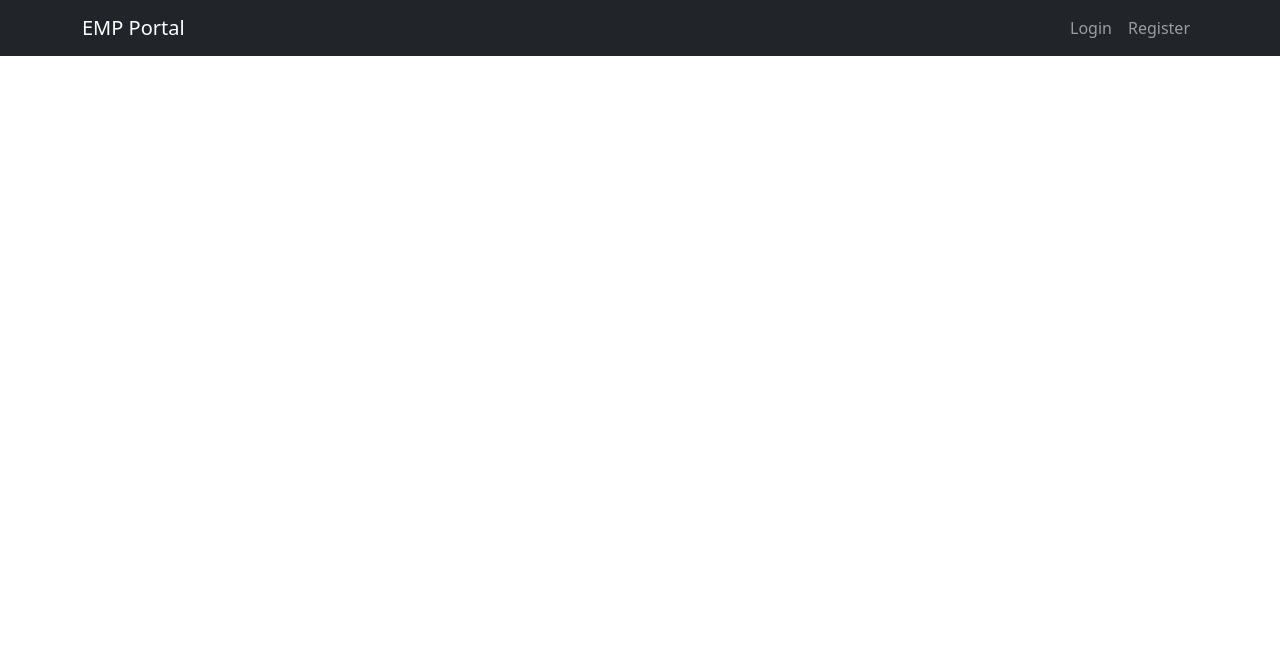
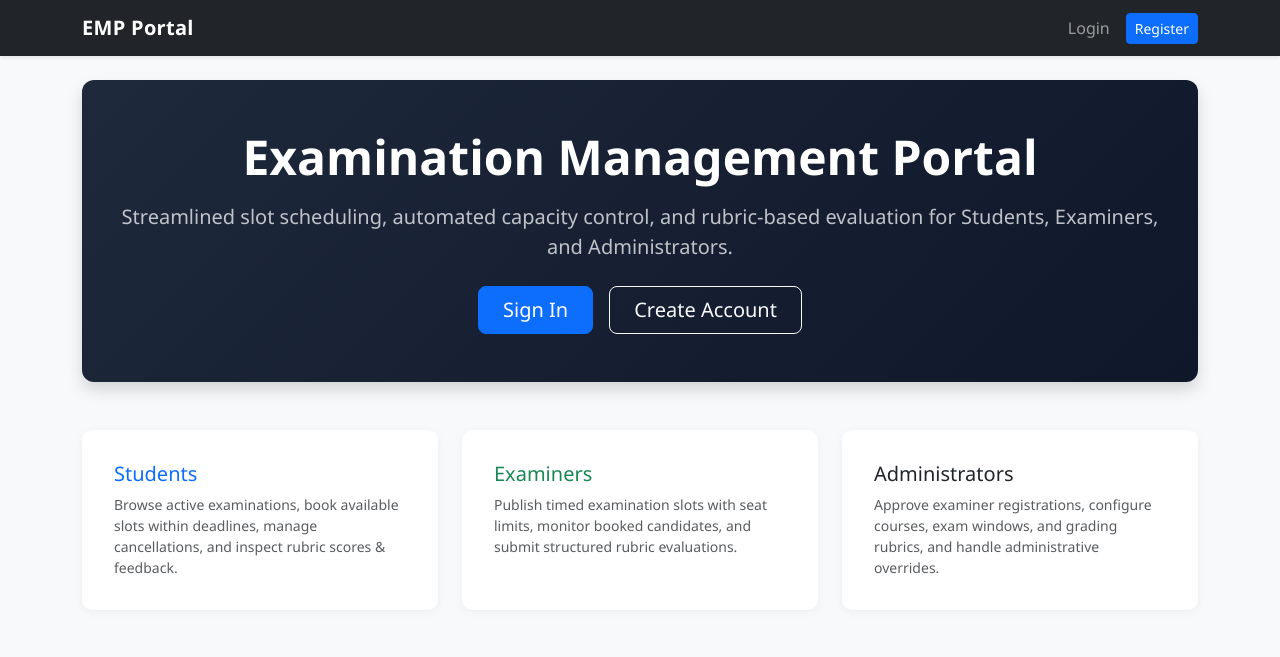
Before and after one commit to yashwantalli/Examination-Management-Portal, a Flask app: page / in a window 1280 px wide. Shown: the top 657 px of the page. Run offline with Flask 3, Linux system fonts and the light colour scheme.

Commit message:
Fix register template and upgrade UI/UX with landing page, profile view, and custom CSS

```diff
--- a/app.py
+++ b/app.py
@@ -43,7 +43,7 @@ def create_app():
                 return redirect(url_for('examiner.dashboard'))
             elif current_user.role == 'student':
                 return redirect(url_for('student.dashboard'))
-        return render_template('base.html')
+        return render_template('index.html')
 
     return app
 
--- /dev/null
+++ b/static/css/style.css
@@ -0,0 +1,24 @@
+body {
+    background-color: #f8f9fa;
+    font-family: 'Segoe UI', system-ui, -apple-system, sans-serif;
+}
+.navbar-brand {
+    font-weight: 700;
+    letter-spacing: 0.3px;
+}
+.card {
+    border: none;
+    border-radius: 10px;
+    box-shadow: 0 2px 10px rgba(0, 0, 0, 0.05);
+}
+.card-header {
+    background-color: #ffffff;
+    border-bottom: 1px solid #eef0f2;
+    font-weight: 600;
+}
+.hero-section {
+    background: linear-gradient(135deg, #1e293b 0%, #0f172a 100%);
+    color: white;
+    border-radius: 12px;
+    padding: 3rem 2rem;
+}
--- a/templates/base.html
+++ b/templates/base.html
@@ -5,33 +5,40 @@
     <meta name="viewport" content="width=device-width, initial-scale=1.0">
     <title>Examination Management Portal</title>
     <link href="https://cdn.jsdelivr.net/npm/bootstrap@5.3.0/dist/css/bootstrap.min.css" rel="stylesheet">
+    <link href="{{ url_for('static', filename='css/style.css') }}" rel="stylesheet">
 </head>
 <body>
-    <nav class="navbar navbar-expand-lg navbar-dark bg-dark mb-4">
+    <nav class="navbar navbar-expand-lg navbar-dark bg-dark mb-4 shadow-sm">
         <div class="container">
-            <a class="navbar-brand" href="/">EMP Portal</a>
-            <div class="navbar-nav ms-auto">
+            <a class="navbar-brand" href="{{ url_for('index') }}">EMP Portal</a>
+            <div class="navbar-nav ms-auto align-items-center">
                 {% if current_user.is_authenticated %}
-                    <span class="nav-link text-light">Hello, {{ current_user.username }} ({{ current_user.role }})</span>
-                    <a class="nav-link" href="{{ url_for('auth.logout') }}">Logout</a>
+                    <a class="nav-link" href="{{ url_for('index') }}">Dashboard</a>
+                    <a class="nav-link" href="{{ url_for('auth.profile') }}">Profile</a>
+                    <span class="badge bg-secondary mx-2 text-uppercase">{{ current_user.role }}</span>
+                    <a class="btn btn-outline-light btn-sm ms-2" href="{{ url_for('auth.logout') }}">Logout</a>
                 {% else %}
                     <a class="nav-link" href="{{ url_for('auth.login') }}">Login</a>
-                    <a class="nav-link" href="{{ url_for('auth.register') }}">Register</a>
+                    <a class="btn btn-primary btn-sm ms-2" href="{{ url_for('auth.register') }}">Register</a>
                 {% endif %}
             </div>
         </div>
     </nav>
 
-    <div class="container">
+    <div class="container pb-5">
         {% with messages = get_flashed_messages() %}
             {% if messages %}
                 {% for message in messages %}
-                    <div class="alert alert-info">{{ message }}</div>
+                    <div class="alert alert-info alert-dismissible fade show" role="alert">
+                        {{ message }}
+                        <button type="button" class="btn-close" data-bs-dismiss="alert"></button>
+                    </div>
                 {% endfor %}
             {% endif %}
         {% endwith %}
 
         {% block content %}{% endblock %}
     </div>
+    <script src="https://cdn.jsdelivr.net/npm/bootstrap@5.3.0/dist/js/bootstrap.bundle.min.js"></script>
 </body>
 </html>
--- /dev/null
+++ b/templates/index.html
@@ -0,0 +1,40 @@
+{% extends "base.html" %}
+{% block content %}
+<div class="hero-section text-center mb-5 shadow">
+    <h1 class="display-5 fw-bold mb-3">Examination Management Portal</h1>
+    <p class="lead text-light opacity-75 mb-4">
+        Streamlined slot scheduling, automated capacity control, and rubric-based evaluation for Students, Examiners, and Administrators.
+    </p>
+    <div class="d-flex justify-content-center gap-3">
+        <a href="{{ url_for('auth.login') }}" class="btn btn-primary btn-lg px-4">Sign In</a>
+        <a href="{{ url_for('auth.register') }}" class="btn btn-outline-light btn-lg px-4">Create Account</a>
+    </div>
+</div>
+
+<div class="row g-4">
+    <div class="col-md-4">
+        <div class="card h-100 p-3">
+            <div class="card-body">
+                <h5 class="card-title text-primary">Students</h5>
+                <p class="card-text text-muted small">Browse active examinations, book available slots within deadlines, manage cancellations, and inspect rubric scores & feedback.</p>
+            </div>
+        </div>
+    </div>
+    <div class="col-md-4">
+        <div class="card h-100 p-3">
+            <div class="card-body">
+                <h5 class="card-title text-success">Examiners</h5>
+                <p class="card-text text-muted small">Publish timed examination slots with seat limits, monitor booked candidates, and submit structured rubric evaluations.</p>
+            </div>
+        </div>
+    </div>
+    <div class="col-md-4">
+        <div class="card h-100 p-3">
+            <div class="card-body">
+                <h5 class="card-title text-dark">Administrators</h5>
+                <p class="card-text text-muted small">Approve examiner registrations, configure courses, exam windows, and grading rubrics, and handle administrative overrides.</p>
+            </div>
+        </div>
+    </div>
+</div>
+{% endblock %}
```
Also changed, not shown: routes/auth.py (+12 -0 lines), templates/auth/profile.html (added, +34 -0 lines), templates/auth/register.html (+30 -0 lines).
